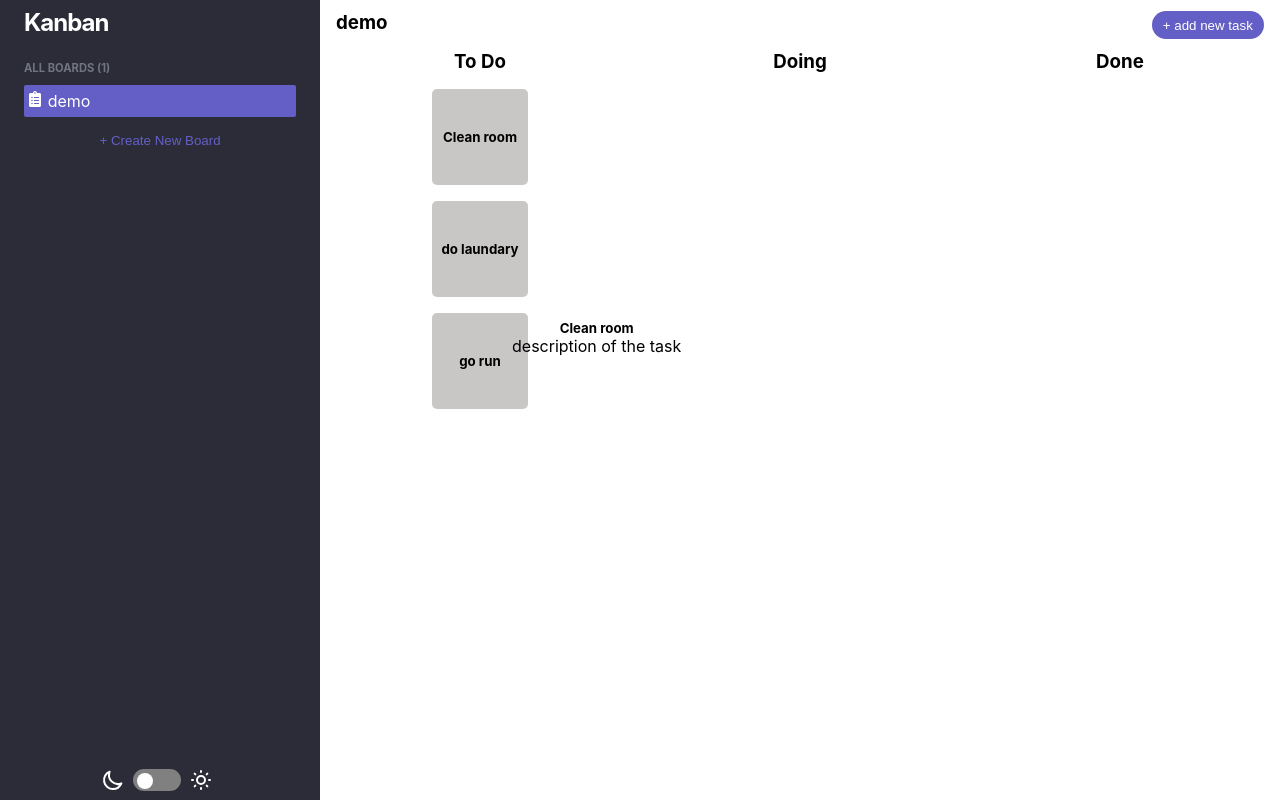
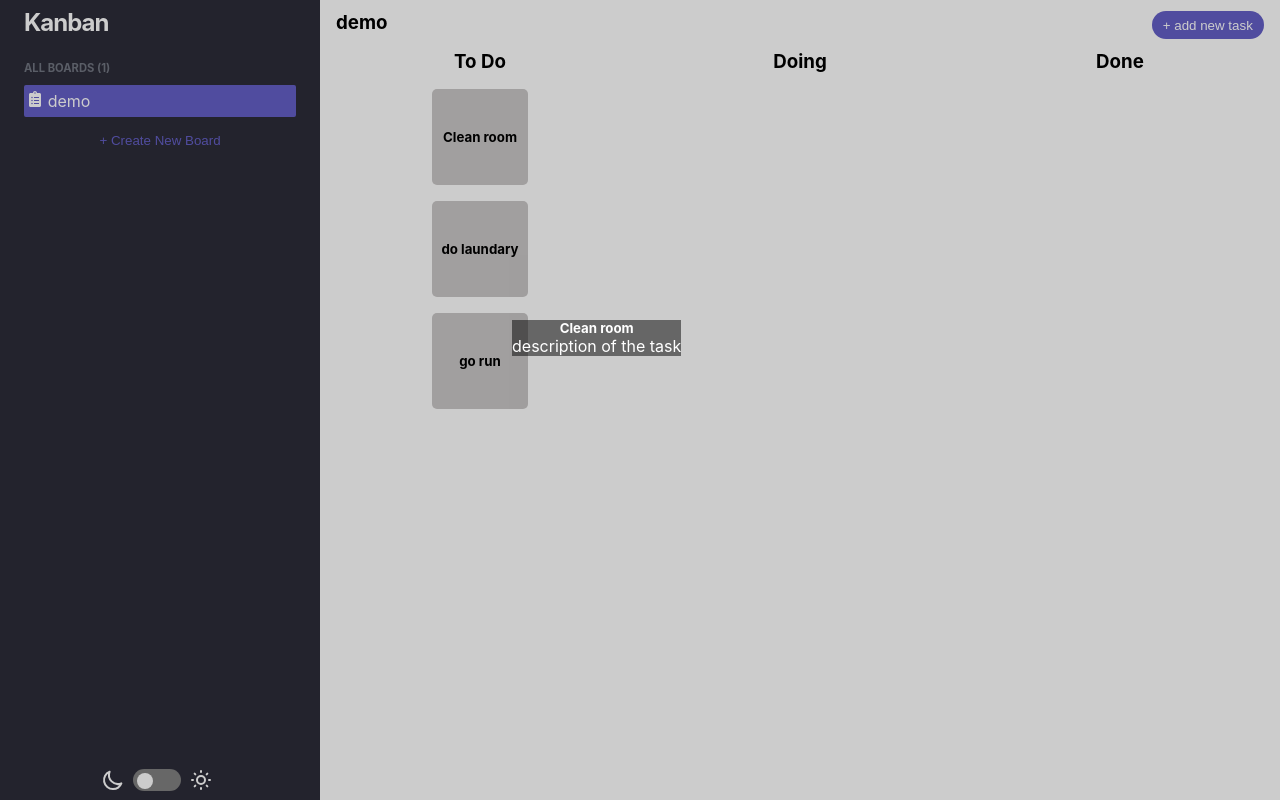
Before and after one commit to anmol1468/kanban, a React (Create React App) app: page / in a window 1280 px wide. Both pictures are taken after a click on the element "Clean room". Built offline with nearby package versions, Linux system fonts and the light colour scheme.

Commit message:
progress with styling(sidebar)

```diff
--- a/src/componenets/Projects/Projects.module.scss
+++ b/src/componenets/Projects/Projects.module.scss
@@ -5,7 +5,8 @@
   flex-direction: column;
   width: 25%;
   text-align: left;
-  position: relative;
+
+  position: fixed;
 
   padding: 0.5rem 1.5rem;
   // height: 100%;
--- a/src/componenets/board/Board.module.scss
+++ b/src/componenets/board/Board.module.scss
@@ -4,6 +4,9 @@
   width: 75%;
   // justify-content: space-around;
   flex-direction: column;
+  position: absolute;
+  right: 0;
+  overflow-x: hidden;
 
 
   .boardHeader {
@@ -24,6 +27,7 @@
   display: flex;
   // width: 75%;
   justify-content: space-around;
+  // overflow-y: scroll;
 
   > div {
     flex-basis: 33%;
--- a/src/componenets/card/Card.jsx
+++ b/src/componenets/card/Card.jsx
@@ -32,8 +32,10 @@ const Card = ({info, id, description}) => {
       <div className={styles.banner}
       style={{display: showPopUp? 'block': 'none' }}
       >
+        <div>
         <h5>{info}</h5>
         <p>{description}</p>
+        </div>
       </div>
     </div>
   )
--- a/src/componenets/card/Card.module.scss
+++ b/src/componenets/card/Card.module.scss
@@ -10,8 +10,19 @@
 
 
   .banner {
-    position: absolute;
-    top: 40%;
-    left: 40%;
+    position: fixed;
+    background-color: rgba(0, 0, 0, 0.2);
+    width: 100vw;
+    height: 100vh;
+    top: 0%;
+    left: 0%;
+
+    >div {
+      position: absolute;
+      top: 40%;
+      left: 40%;
+      background-color: rgba(0, 0, 0, 0.5);
+      color: var(--main-text-color);
+    }
   }
 }
--- a/src/componenets/promptBox/PromptBox.module.scss
+++ b/src/componenets/promptBox/PromptBox.module.scss
@@ -1,7 +1,7 @@
 .promptBox {
   width: 100vw;
   height: 100vh;
-  position: absolute;
+  position: fixed;
   top: 0;
   left: 0;
   background-color: rgba(0, 0, 0, 0.5);
@@ -10,7 +10,7 @@
     position: absolute;
     // width: auto;
     // height: auto;
-    top: 30%;
-    left: 40%;
+    top: 35%;
+    left: 45%;
   }
 }
```
